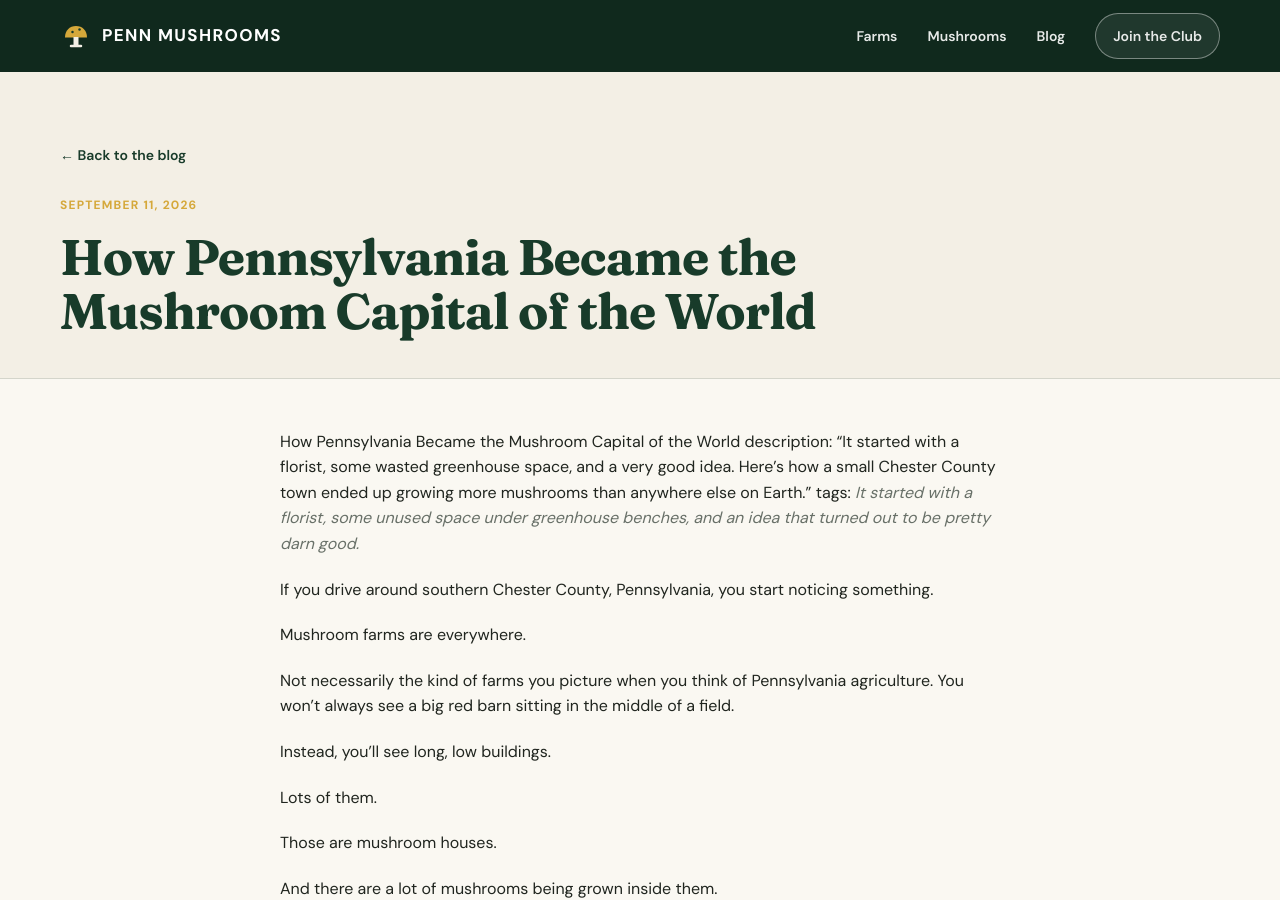
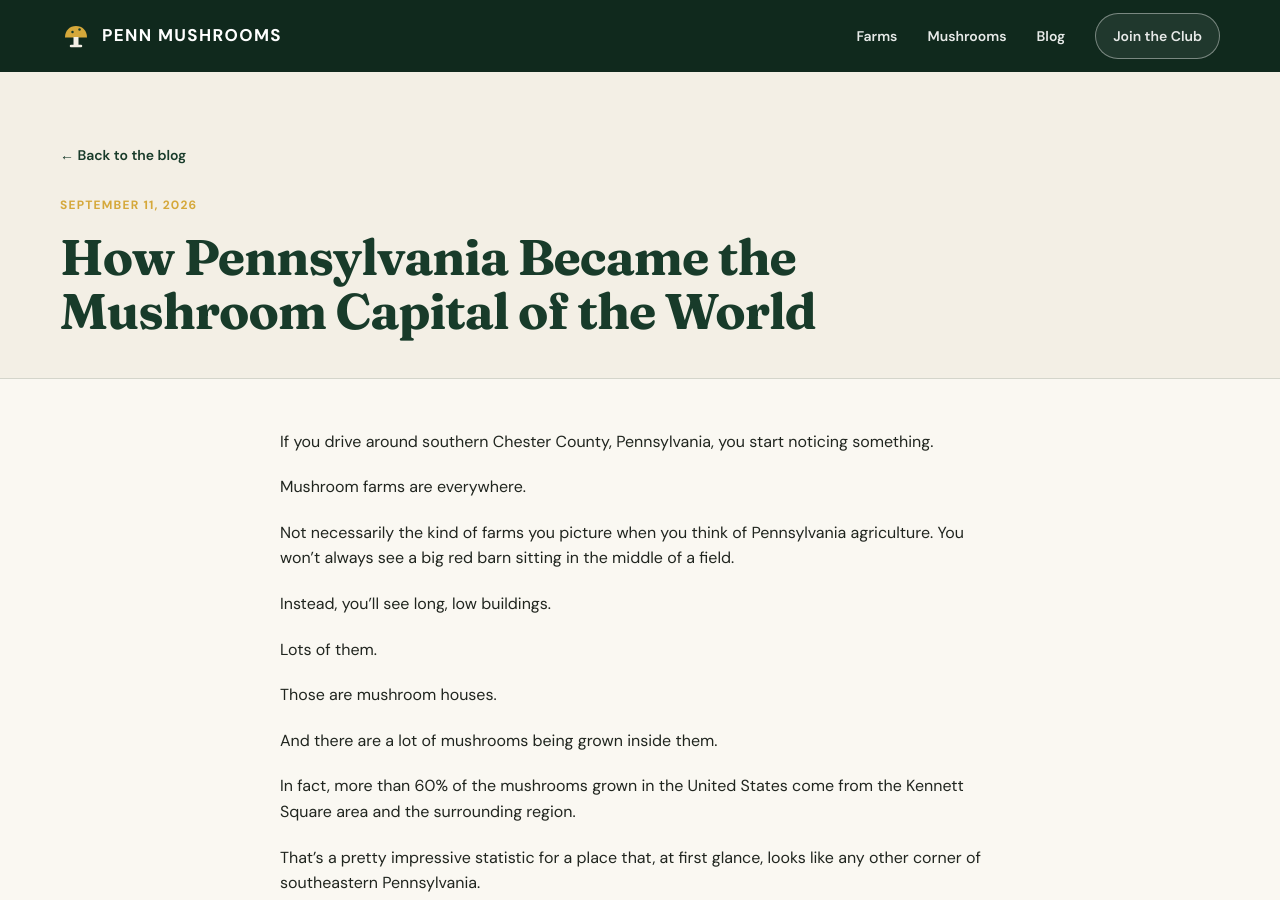
Before and after one commit to remedyappsllc/penn-mushrooms, a Jekyll site: the page built from _posts/2026-09-10-how-kennett-square-became-the-mushroom-capital.md, in a window 1280 px wide and 900 px high. Built offline with Jekyll 4.4.1, drawn with Linux system fonts in a browser that asks for light colours.

Commit message:
Update Blog Posts “2026-09-10-how-kennett-square-became-the-mushroom-capital”

```diff
--- a/_posts/2026-09-10-how-kennett-square-became-the-mushroom-capital.md
+++ b/_posts/2026-09-10-how-kennett-square-became-the-mushroom-capital.md
@@ -8,11 +8,6 @@ tags:
   - kennett-square
   - farms
 ---
-How Pennsylvania Became the Mushroom Capital of the World
-description: "It started with a florist, some wasted greenhouse space, and a very good idea. Here's how a small Chester County town ended up growing more mushrooms than anywhere else on Earth."
-tags:
-*It started with a florist, some unused space under greenhouse benches, and an idea that turned out to be pretty darn good.*
-
 If you drive around southern Chester County, Pennsylvania, you start noticing something.
 
 Mushroom farms are everywhere.
```
